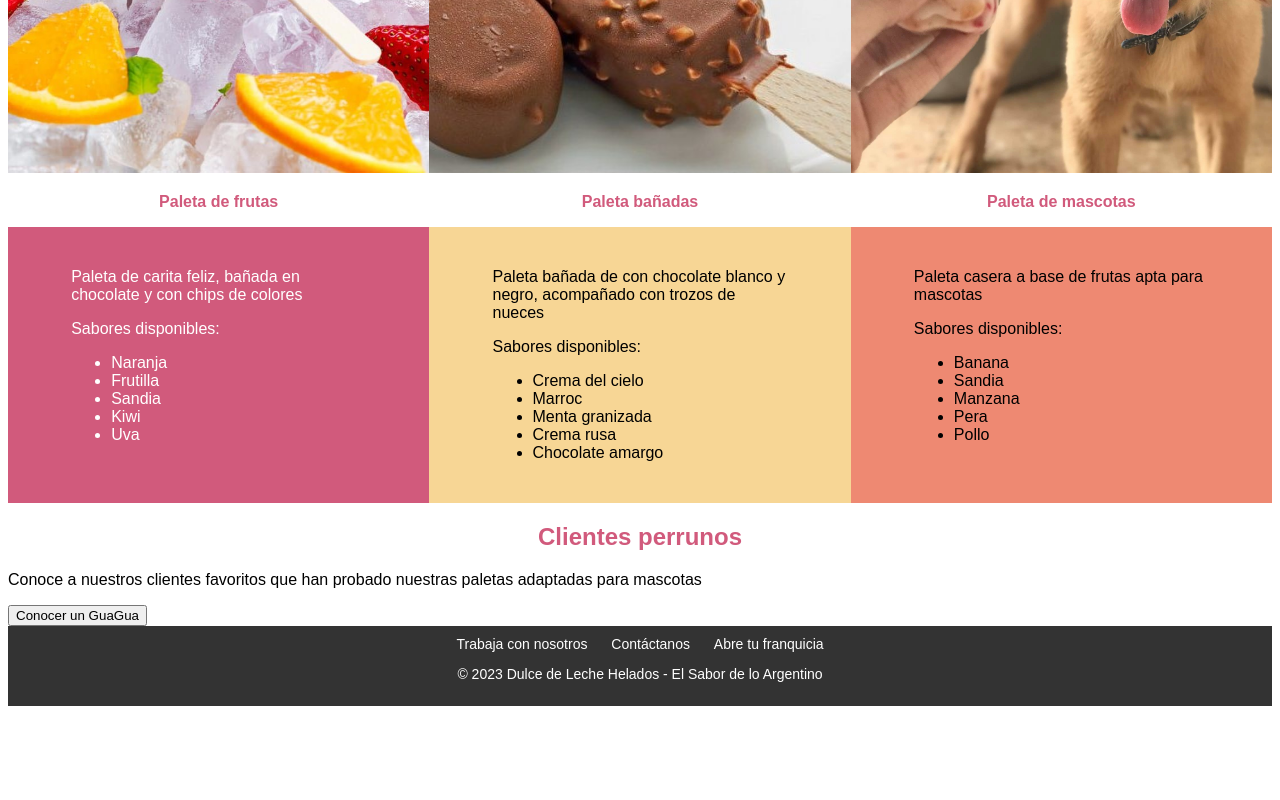
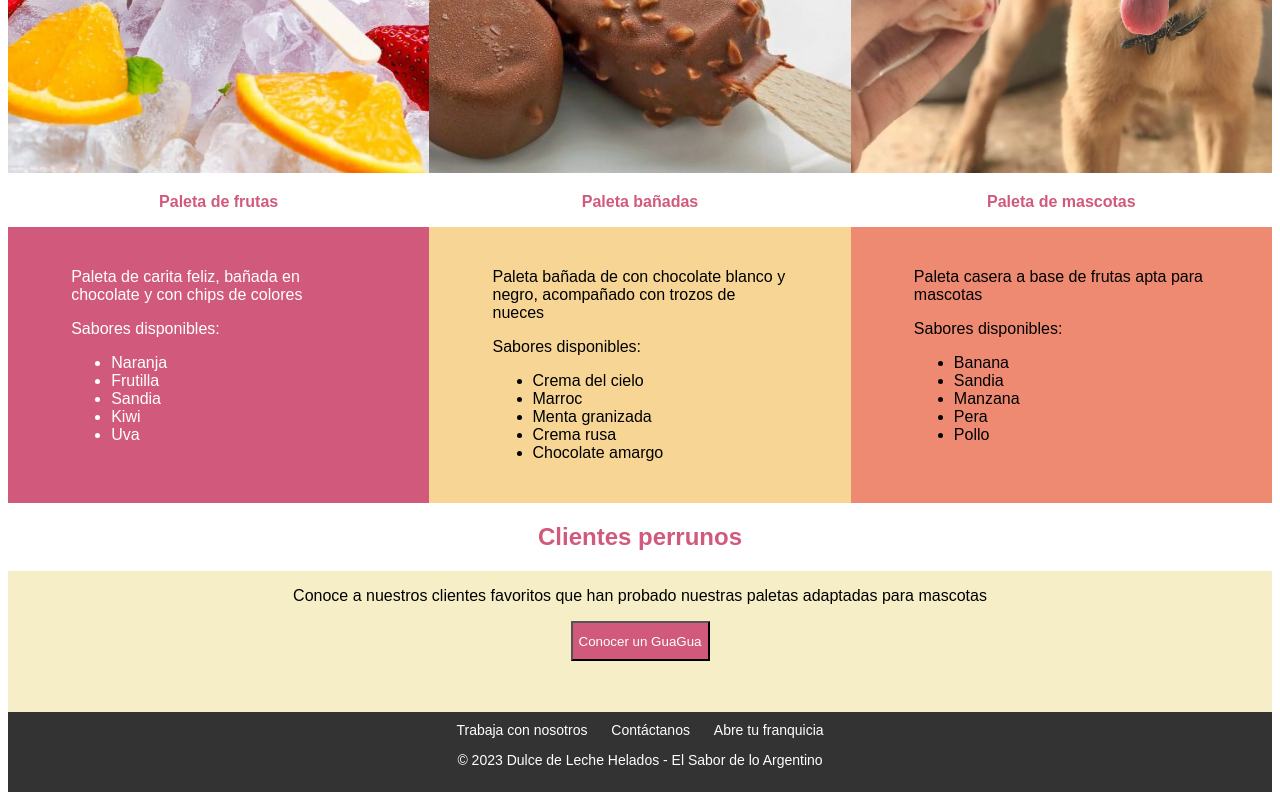
Before and after one commit to juanaotermin19/Dulce-de-Leche-Helados, a plain HTML site: page productos.html in a window 1280 px wide. Shown: the part 1903-2703 px from the top of the page. Before the commit the page ends 2617 px from the top, so only its background shows below. Drawn offline with Linux system fonts and the light colour scheme; a script that the page names is missing.

Commit message:
Update productos.css

```diff
--- a/productos.css
+++ b/productos.css
@@ -157,6 +157,32 @@ img{
 }
 
 
+.container_perrunos{
+    display: flex;
+    background-color: #F6EEC7;
+    justify-content: center;
+    flex-direction: column;
+    width: 100%;
+    height: 50%;
+    align-items: center;
+}
+
+.item_container_perrunos{
+    width: auto;
+    text-align: center;
+}
+
+.item_container_perunnos_img{
+    width: 400px;
+    padding: 2%;
+}
+
+button{
+    color: #ffffff;
+    background-color: #D15A7C;
+    height: 40px;
+}
+
 footer {
     background-color: #333;
     color: white;
```
